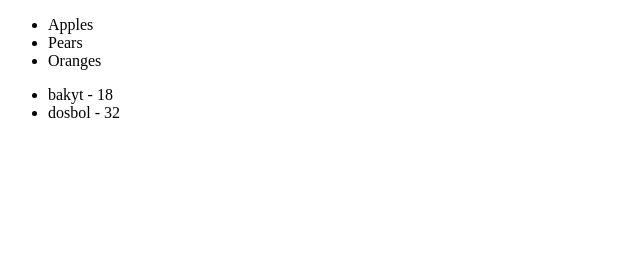
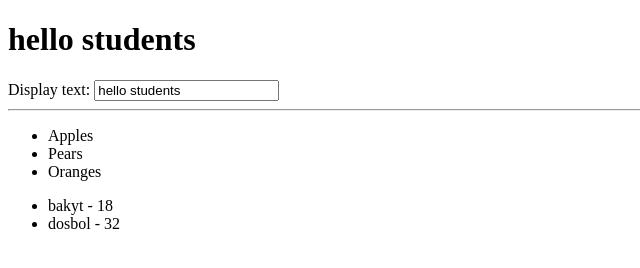
Before and after one commit to ajarrra/02.03-23, a plain HTML site: page index.html in a window 1280 px wide. Shown: the whole page, without its empty margins (0-640 px from the left). Drawn offline with Linux system fonts and the light colour scheme.

Commit message:
added label and input

```diff
--- a/index.html
+++ b/index.html
@@ -10,7 +10,13 @@
 </head>
 
 <body>
+    <h1>hello students</h1>
 
+    <label for="dispay-text">Display text: </label>
+    <input type="text" id="dispay-text" value="hello students"
+    placeholder = "example: +996555270904" required>
+
+   <hr>
 
     <script src="script.js"></script>
 </body>
--- a/script.js
+++ b/script.js
@@ -20,3 +20,6 @@ for (i = 0; i < exampleList2.length; i++) {
     ul1.append(list1);
     list1.textContent = exampleList2[i].name + " - " + exampleList2[i].age;
 }
+
+
+//ФОРМЫ
```
